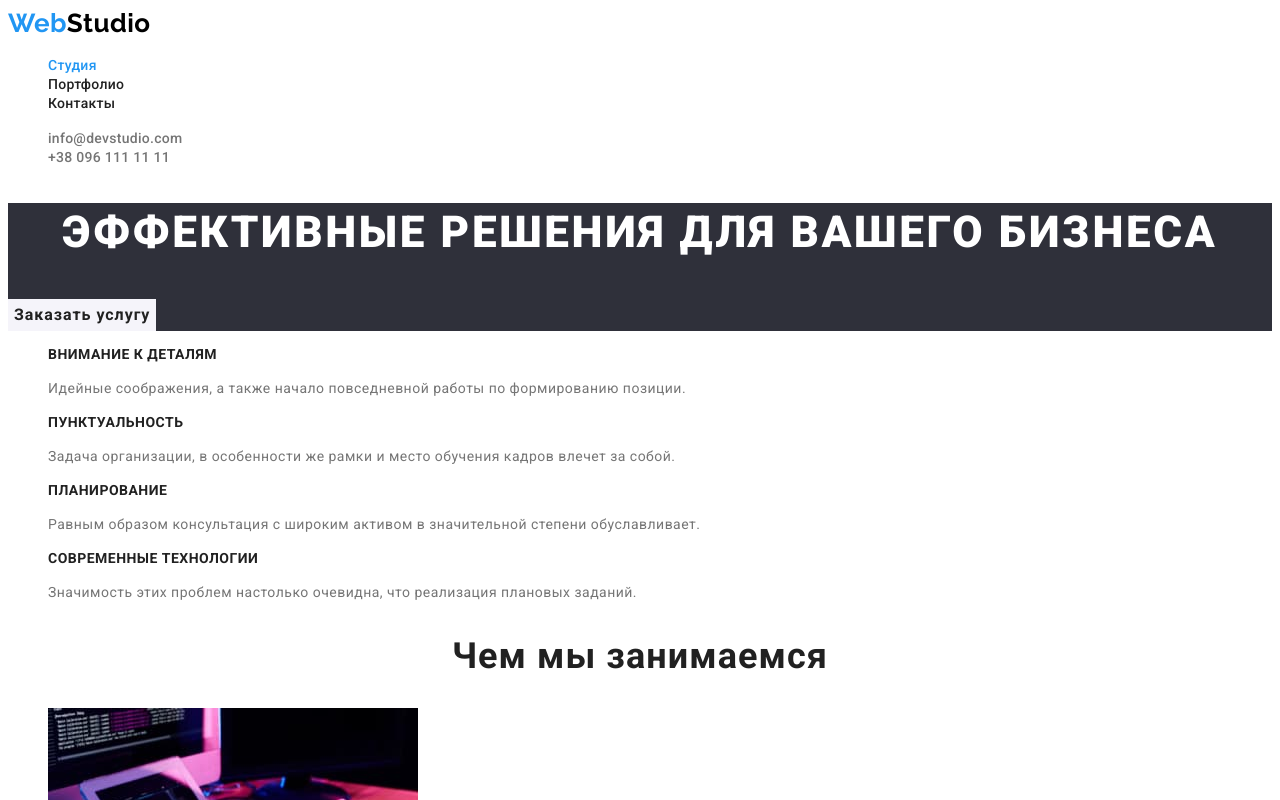
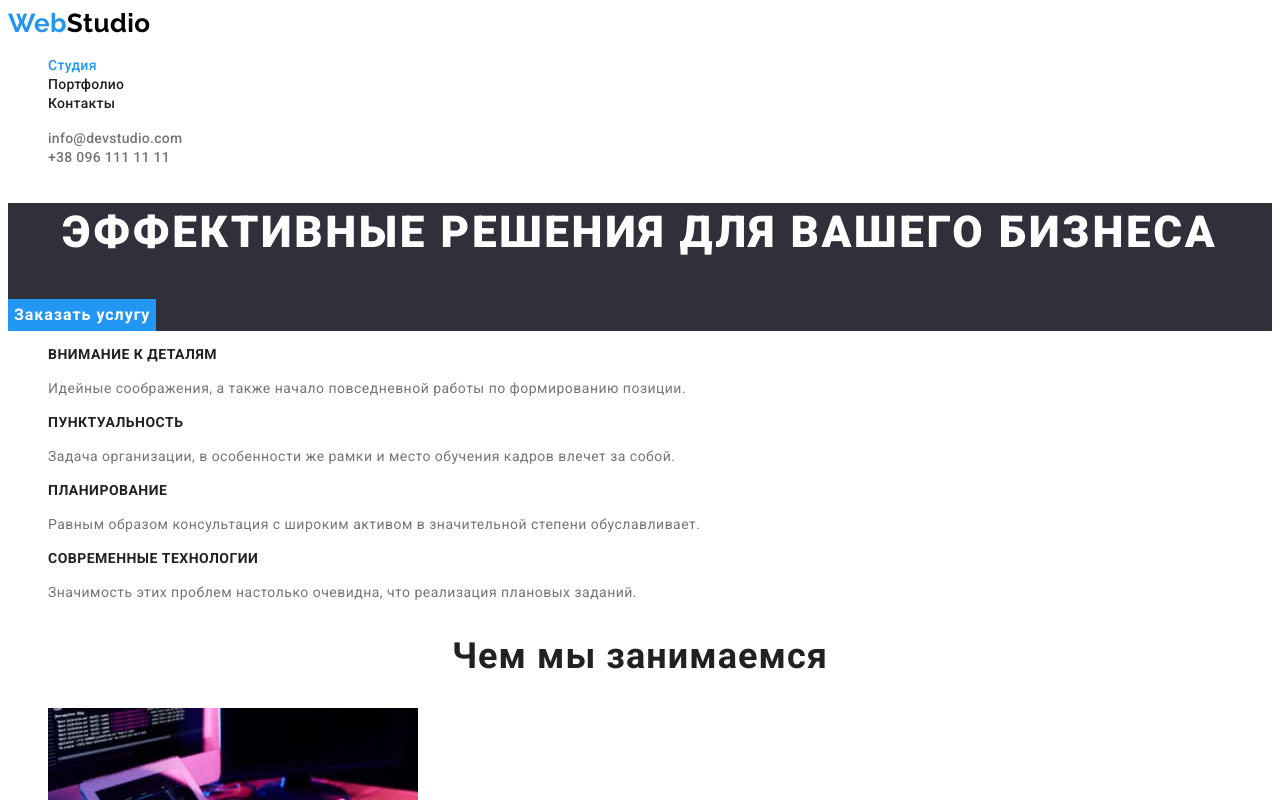
Before and after one commit to vitakostiuk/goit-markup-hw-02, a plain HTML site: page index.html in a window 1280 px wide. In both pictures the pointer is over the button "Заказать услугу". Shown: the top 800 px of the page. Drawn offline with Linux system fonts and the light colour scheme.

Commit message:
Меняет цвет кнопки на более темный

```diff
--- a/css/styles.css
+++ b/css/styles.css
@@ -81,7 +81,7 @@ body {
 
 /* Кнопка */
 .btn {
-  background-color: var(--accent-color);
+  background-color: #188ce8;
   color: #ffffff;
 
   font-family: Roboto, sans-serif;
@@ -96,8 +96,7 @@ body {
 
 .btn:hover,
 .btn:focus {
-  background-color: #f5f4fa;
-  color: var(--title-text-color);
+  background-color: var(--accent-color);
 }
 
 /* Секции */
```
